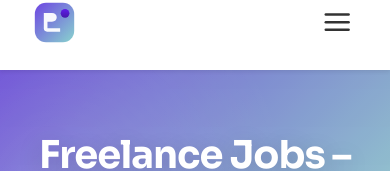
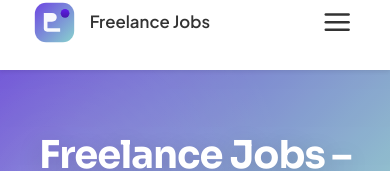
Before and after one commit to trivikramm/freelance-jobs-webapp, a React (Vite) app: page / in a window 390 px wide. Shown: the top 171 px of the page. Built offline with nearby package versions, Linux system fonts and the light colour scheme.

Commit message:
fix(nav): keep brand text visible on small screens

```diff
--- a/src/App.css
+++ b/src/App.css
@@ -876,7 +876,7 @@ img {
 }
 
 @media (max-width: 520px) {
-  .brand-text { display: none; }
+  .brand-text { display: inline; font-size: 1.05rem; font-weight: 600; }
   .logo-image { margin-right: 0; }
 }
 
```
